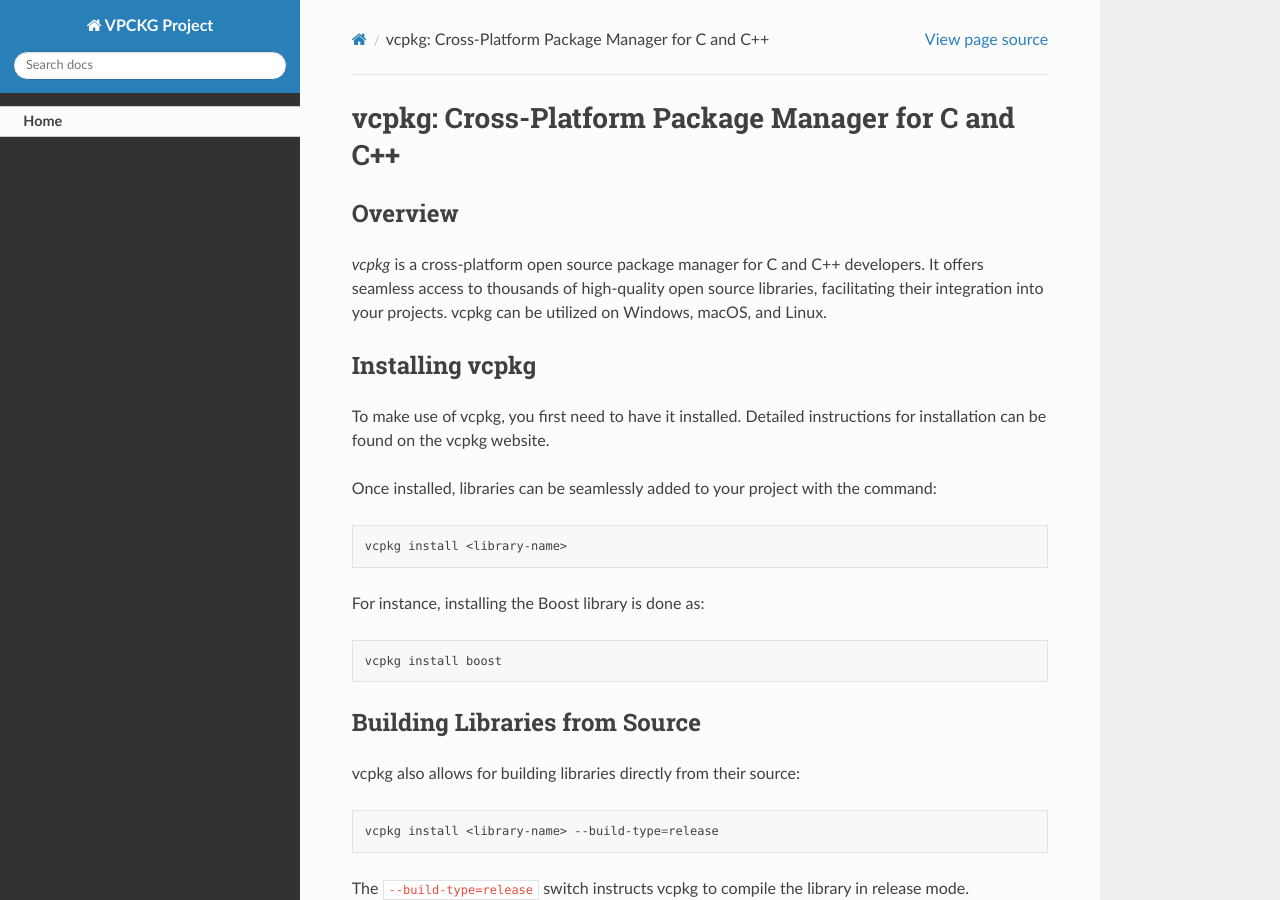
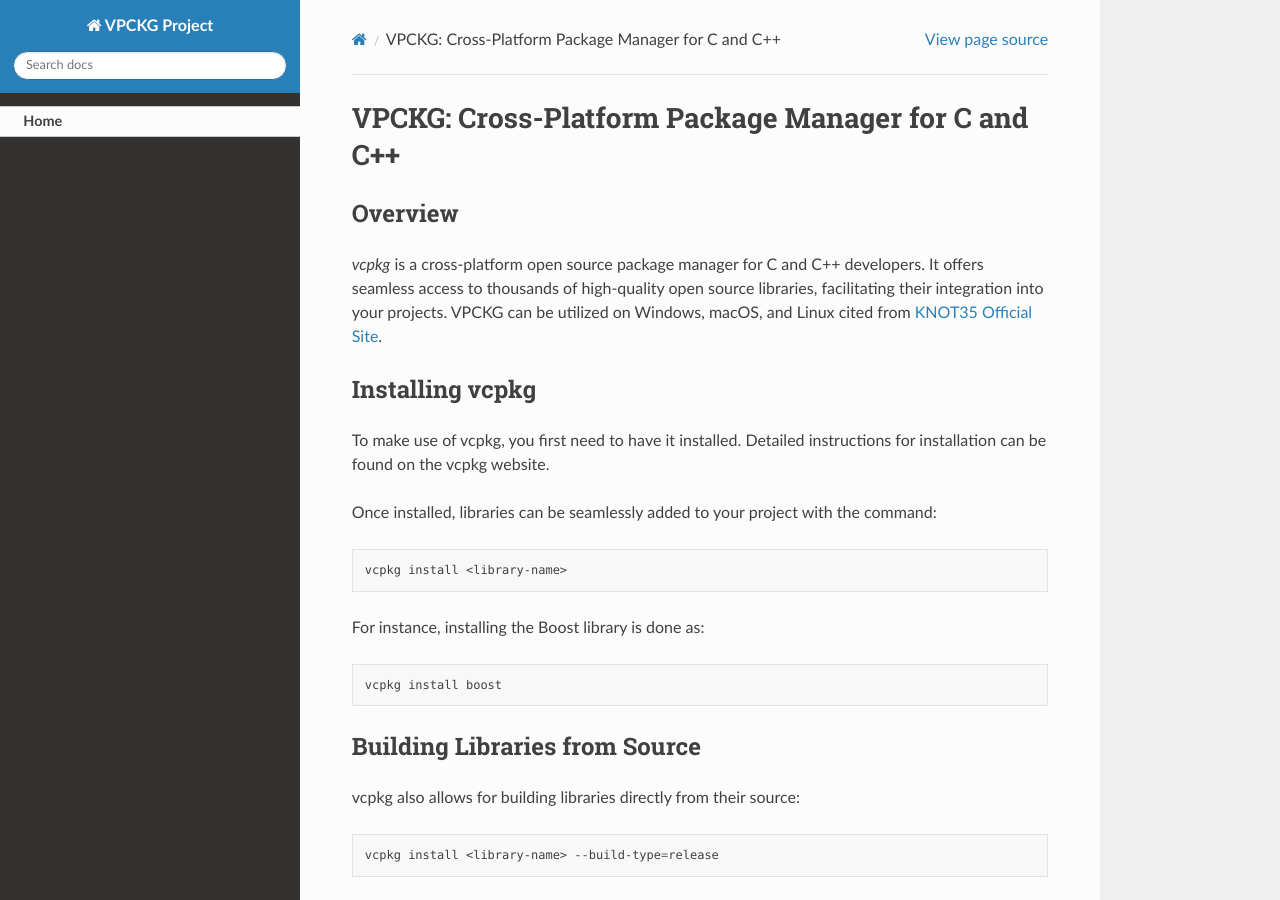
Before and after one commit to msubuh/vcpkg, a Sphinx documentation site: the page built from docs/index.rst, in a window 1280 px wide and 900 px high. Built offline with Sphinx 7.4.7 and the Read the Docs theme 2.0.0, drawn with Linux system fonts in a browser that asks for light colours.

Commit message:
Update index.rst

```diff
--- a/docs/index.rst
+++ b/docs/index.rst
@@ -1,10 +1,10 @@
-vcpkg: Cross-Platform Package Manager for C and C++
+VPCKG: Cross-Platform Package Manager for C and C++
 ===================================================
 
 Overview
 --------
 
-*vcpkg* is a cross-platform open source package manager for C and C++ developers. It offers seamless access to thousands of high-quality open source libraries, facilitating their integration into your projects. vcpkg can be utilized on Windows, macOS, and Linux.
+*vcpkg* is a cross-platform open source package manager for C and C++ developers. It offers seamless access to thousands of high-quality open source libraries, facilitating their integration into your projects. VPCKG can be utilized on Windows, macOS, and Linux cited from `KNOT35 Official Site <https://www.knot35.com/>`_.
 
 Installing vcpkg
 ----------------
```
